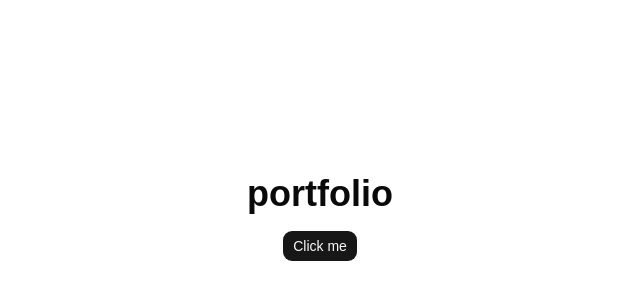
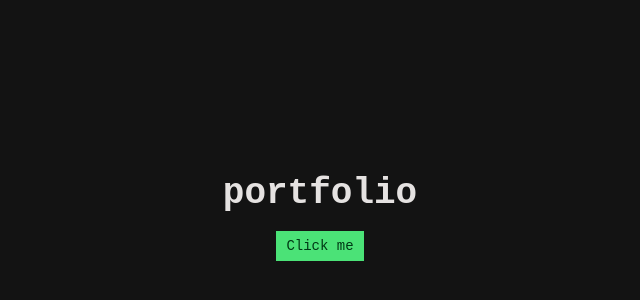
Before and after one commit to Armadillidiid/portfolio, a React (Vite) app: page / in a window 1280 px wide. Shown: the part 182-482 px from the top of the page, without its empty margins (320-960 px from the left). Built offline with nearby package versions, Linux system fonts and the light colour scheme.

Commit message:
feat: load jetbrains mono, default html to mono, add terminal dark palette

```diff
--- a/index.html
+++ b/index.html
@@ -1,10 +1,11 @@
 <!doctype html>
-<html lang="en">
+<html lang="en" class="dark">
   <head>
     <meta charset="UTF-8" />
     <link rel="icon" type="image/svg+xml" href="/favicon.svg" />
     <meta name="viewport" content="width=device-width, initial-scale=1.0" />
-    <title>portfolio</title>
+    <meta name="theme-color" content="#131313" />
+    <title>EMMANUEL ISENAH | Software Developer</title>
   </head>
   <body>
     <div id="app"></div>
--- a/src/style.css
+++ b/src/style.css
@@ -91,13 +91,19 @@
   }
 }
 
+@utility cursor-blink {
+  animation: blink 1s step-end infinite;
+}
+
 @import "@fontsource-variable/geist";
+@import "@fontsource-variable/jetbrains-mono";
 
 @custom-variant dark (&:is(.dark *));
 
 @theme inline {
-  --font-heading: var(--font-sans);
+  --font-heading: var(--font-mono);
   --font-sans: "Geist Variable", sans-serif;
+  --font-mono: "JetBrains Mono Variable", ui-monospace, "Cascadia Code", "Fira Code", monospace;
   --color-sidebar-ring: var(--sidebar-ring);
   --color-sidebar-border: var(--sidebar-border);
   --color-sidebar-accent-foreground: var(--sidebar-accent-foreground);
@@ -129,15 +135,20 @@
   --color-card: var(--card);
   --color-foreground: var(--foreground);
   --color-background: var(--background);
-  --radius-sm: calc(var(--radius) * 0.6);
-  --radius-md: calc(var(--radius) * 0.8);
-  --radius-lg: var(--radius);
-  --radius-xl: calc(var(--radius) * 1.4);
-  --radius-2xl: calc(var(--radius) * 1.8);
-  --radius-3xl: calc(var(--radius) * 2.2);
-  --radius-4xl: calc(var(--radius) * 2.6);
+  --color-terminal-prompt: var(--terminal-prompt);
+  --color-terminal-gold: var(--terminal-gold);
+  --color-terminal-blue: var(--terminal-blue);
+  --color-terminal-glow: var(--terminal-glow);
+  --radius-sm: 0;
+  --radius-md: 0;
+  --radius-lg: 0;
+  --radius-xl: 0;
+  --radius-2xl: 0;
+  --radius-3xl: 0;
+  --radius-4xl: 0;
 }
 
+/* Light theme — neutral (unchanged from shadcn base-nova) */
 :root {
   --background: oklch(1 0 0);
   --foreground: oklch(0.145 0 0);
@@ -171,40 +182,56 @@
   --sidebar-accent-foreground: oklch(0.205 0 0);
   --sidebar-border: oklch(0.922 0 0);
   --sidebar-ring: oklch(0.708 0 0);
+  --terminal-prompt: oklch(0.577 0.245 27.325);
+  --terminal-gold: oklch(0.85 0.15 85);
+  --terminal-blue: oklch(0.65 0.15 250);
+  --terminal-glow: transparent;
 }
 
+/* Dark theme — Terminal Protocol palette (DESIGN.md) */
 .dark {
-  --background: oklch(0.145 0 0);
-  --foreground: oklch(0.985 0 0);
-  --card: oklch(0.205 0 0);
-  --card-foreground: oklch(0.985 0 0);
-  --popover: oklch(0.205 0 0);
-  --popover-foreground: oklch(0.985 0 0);
-  --primary: oklch(0.922 0 0);
-  --primary-foreground: oklch(0.205 0 0);
-  --secondary: oklch(0.269 0 0);
-  --secondary-foreground: oklch(0.985 0 0);
-  --muted: oklch(0.269 0 0);
-  --muted-foreground: oklch(0.708 0 0);
-  --accent: oklch(0.269 0 0);
-  --accent-foreground: oklch(0.985 0 0);
-  --destructive: oklch(0.704 0.191 22.216);
-  --border: oklch(1 0 0 / 10%);
-  --input: oklch(1 0 0 / 15%);
-  --ring: oklch(0.556 0 0);
-  --chart-1: oklch(0.87 0 0);
-  --chart-2: oklch(0.556 0 0);
-  --chart-3: oklch(0.439 0 0);
-  --chart-4: oklch(0.371 0 0);
-  --chart-5: oklch(0.269 0 0);
-  --sidebar: oklch(0.205 0 0);
-  --sidebar-foreground: oklch(0.985 0 0);
-  --sidebar-primary: oklch(0.488 0.243 264.376);
-  --sidebar-primary-foreground: oklch(0.985 0 0);
-  --sidebar-accent: oklch(0.269 0 0);
-  --sidebar-accent-foreground: oklch(0.985 0 0);
-  --sidebar-border: oklch(1 0 0 / 10%);
-  --sidebar-ring: oklch(0.556 0 0);
+  --background: #131313;
+  --foreground: #e5e2e1;
+  --card: #1c1b1b;
+  --card-foreground: #e5e2e1;
+  --popover: #2a2a2a;
+  --popover-foreground: #e5e2e1;
+  --primary: #4be277;
+  --primary-foreground: #003915;
+  --secondary: #ffe083;
+  --secondary-foreground: #3c2f00;
+  --muted: #201f1f;
+  --muted-foreground: #bccbb9;
+  --accent: #2a2a2a;
+  --accent-foreground: #e5e2e1;
+  --destructive: #ffb4ab;
+  --destructive-foreground: #690005;
+  --border: #3d4a3d;
+  --input: #3d4a3d;
+  --ring: #4ae176;
+  --chart-1: #4be277;
+  --chart-2: #ffe083;
+  --chart-3: #afc7ff;
+  --chart-4: #bccbb9;
+  --chart-5: #869585;
+  --sidebar: #1c1b1b;
+  --sidebar-foreground: #e5e2e1;
+  --sidebar-primary: #4be277;
+  --sidebar-primary-foreground: #003915;
+  --sidebar-accent: #2a2a2a;
+  --sidebar-accent-foreground: #e5e2e1;
+  --sidebar-border: #3d4a3d;
+  --sidebar-ring: #4ae176;
+  --terminal-prompt: #4be277;
+  --terminal-gold: #ffe083;
+  --terminal-blue: #afc7ff;
+  --terminal-glow: rgba(34, 197, 94, 0.1);
+  color-scheme: dark;
+}
+
+::selection {
+  background: #22c55e;
+  color: #000;
 }
 
 @layer base {
@@ -215,6 +242,22 @@
     @apply bg-background text-foreground;
   }
   html {
-    @apply font-sans;
+    @apply font-mono;
   }
 }
+
+@keyframes blink {
+  50% {
+    opacity: 0;
+  }
+}
+
+@media (prefers-reduced-motion: reduce) {
+  *,
+  *::before,
+  *::after {
+    animation-duration: 0.01ms !important;
+    animation-iteration-count: 1 !important;
+    transition-duration: 0.01ms !important;
+  }
+}
```
